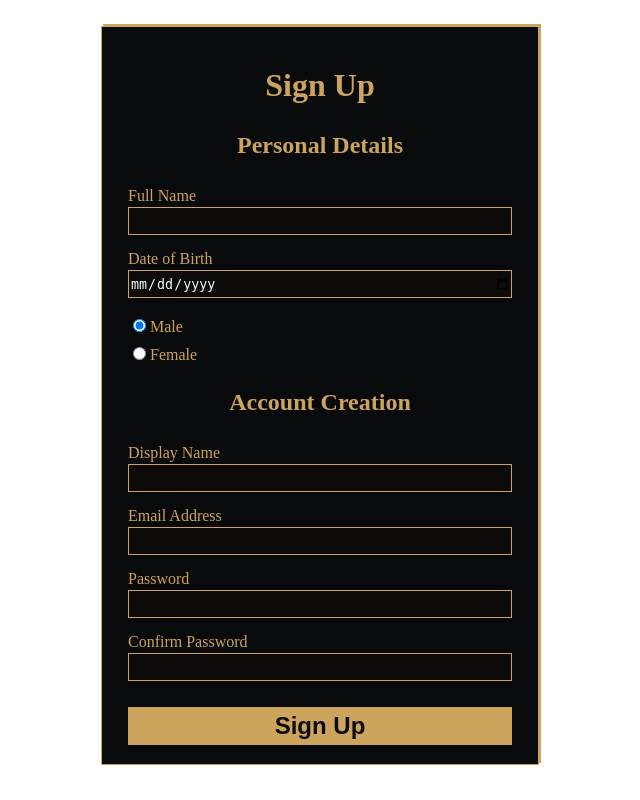
After one commit to karimitanii/web-dev-final-proj, a PHP site: page /CMS/signup.php in a window 1280 px wide. The commit adds this page. Shown: the whole page, without its empty margins (320-960 px from the left). Run offline with PHP 8.4, Linux system fonts and the light colour scheme.

Commit message:
adjusted signup

```diff
--- /dev/null
+++ b/FE/CMS/signup.php
@@ -0,0 +1,30 @@
+<!DOCTYPE html>
+<html lang="en">
+  <head>
+    <meta charset="UTF-8" />
+    <meta name="viewport" content="width=device-width, initial-scale=1.0" />
+    <link rel="preconnect" href="https://fonts.googleapis.com" />
+    <link rel="preconnect" href="https://fonts.gstatic.com" crossorigin />
+    <link
+      href="https://fonts.googleapis.com/css2?family=Open+Sans:ital,wght@0,300..800;1,300..800&family=Roboto:ital,wght@0,100;0,300;0,400;0,500;0,700;0,900;1,100;1,300;1,400;1,500;1,700;1,900&family=Space+Grotesk:wght@300..700&display=swap"
+      rel="stylesheet"
+    />
+    <link rel="stylesheet" href="../assets/css/form.css" />
+    <title>Signup-Form</title>
+
+    <?php include "../views/CMSView.php" ?>
+
+  </head>
+  <body>
+  <form action="../../BE/controllers/userController.php" method="POST">
+      <input type="hidden" name="action" value="SIGNUP">
+      <h1>Sign Up</h1>
+        <?php signupForm();?>
+        <section id="submission">
+        <button type="button" onclick="validityCheck()">Sign Up</button>
+
+      </section>
+        </form>
+
+  </body>
+</html>
--- a/FE/indexClient.php
+++ b/FE/indexClient.php
@@ -27,7 +27,9 @@
 
 -->
 <?php
-include "views/commonView.php"?>
+include "views/commonView.php";
+include "views/clientView.php";
+?>
   </head>
 
 <body>
--- a/FE/views/CMSView.php
+++ b/FE/views/CMSView.php
@@ -97,9 +97,7 @@
 }
 function signupForm(){
     ?>
-    <form action="../../BE/controllers/userController.php" method="POST">
-      <input type="hidden" name="action" value="SIGNUP">
-      <h1>Add an Admin</h1>
+
       <section id="personal-details">
         <h2>Personal Details</h2>
         <ul>
@@ -155,11 +153,8 @@
         </ul>
       </section>
 
-      <section id="submission">
-        <button type="button" onclick="validityCheck()">Add Admin</button>
 
-      </section>
-    </form>
+
 
     <?php
 }
@@ -175,6 +170,10 @@
       <section id="account-creation">
         <h2>Enter your credentials</h2>
         <ul>
+        <li>
+            <label for="dn">Display Name</label>
+            <input type="text" id="dn" name="dn" />
+          </li>
           <li>
             <label for="dn">Email Address</label>
             <input type="email" id="dn" name="user-email" />
@@ -191,6 +190,8 @@
         <button type="submit">Log In</button>
 
       </section>
+
+      <p> Don't have an account? <a href="../CMS/signup.php"> Sign Up <a><p>
     </form>
 
 
```
Also changed, not shown: FE/CMS/addAdmin.php (+10 -1 lines), FE/assets/images/specials.jpg (added).
